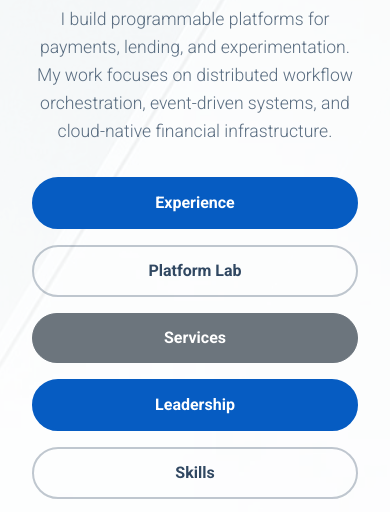
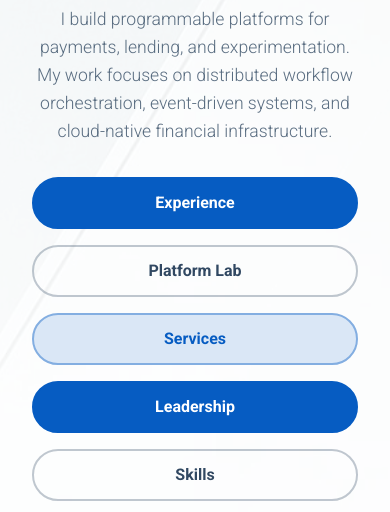
Before and after one commit to hussainpithawala/hussainpithawala.github.io, a plain HTML site: page index.html in a window 390 px wide. Shown: the part 289-801 px from the top of the page. Drawn offline with nearby package versions, Linux system fonts and the light colour scheme.

Commit message:
refined hero actions layout with updated styles, added secondary button variant, and improved responsive behavior

```diff
--- a/assets/css/main.css
+++ b/assets/css/main.css
@@ -642,10 +642,12 @@ section,
 }
 
 .hero .hero-actions {
-  display: grid;
+  display: grid !important;
   grid-template-columns: repeat(3, minmax(0, 1fr));
+  grid-auto-flow: row;
   gap: 1rem;
   margin-bottom: 3rem;
+  width: 100%;
 }
 
 @media (max-width: 768px) {
@@ -662,6 +664,10 @@ section,
 }
 
 .hero .hero-actions .btn {
+  display: flex;
+  align-items: center;
+  justify-content: center;
+  width: 100%;
   padding: 12px 30px;
   font-weight: 600;
   border-radius: 50px;
@@ -688,6 +694,18 @@ section,
 }
 
 .hero .hero-actions .btn.btn-outline:hover {
+  background-color: var(--accent-color);
+  color: var(--contrast-color);
+  border-color: var(--accent-color);
+}
+
+.hero .hero-actions .btn.btn-secondary {
+  background-color: color-mix(in srgb, var(--accent-color), white 85%);
+  color: var(--accent-color);
+  border: 2px solid color-mix(in srgb, var(--accent-color), white 50%);
+}
+
+.hero .hero-actions .btn.btn-secondary:hover {
   background-color: var(--accent-color);
   color: var(--contrast-color);
   border-color: var(--accent-color);
```
